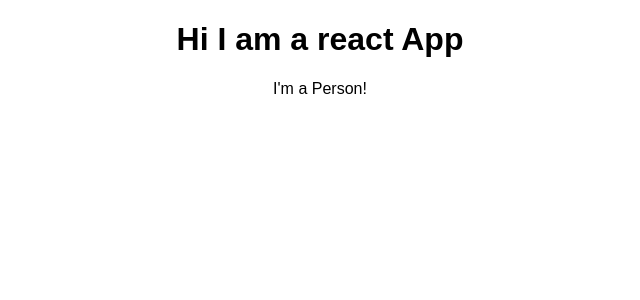
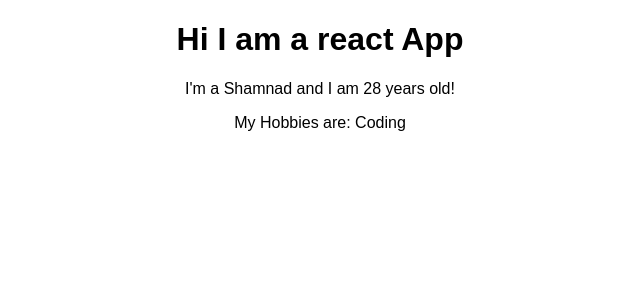
Before and after one commit to automoviles/LearningReact, a React (Create React App) app: page / in a window 1280 px wide. Shown: the top 300 px of the page, without its empty margins (320-960 px from the left). Built offline with nearby package versions, Linux system fonts and the light colour scheme.

Commit message:
Understanding props and children

```diff
--- a/src/App.js
+++ b/src/App.js
@@ -6,7 +6,7 @@
     return (
       <div className="App">
         <h1> Hi I am a react App </h1>
-        <Person />
+        <Person name="Shamnad" age="28">My Hobbies are: Coding</Person>
       </div>
     );
   }
--- a/src/Person/Person.js
+++ b/src/Person/Person.js
@@ -1,7 +1,12 @@
 import React from 'react';
 
-const Person = () => {
-    return <p>I'm a Person!</p>
+const Person = (props) => {
+    return (
+        <div>
+            <p>I'm a {props.name} and I am  {props.age} years old!</p>
+            <p>{props.children}</p>
+        </div>
+    )
 };
 
 export default Person;
```
